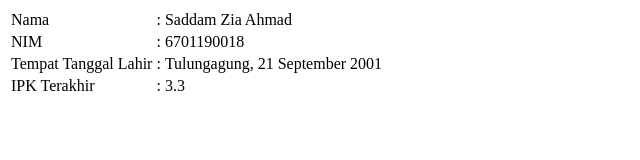
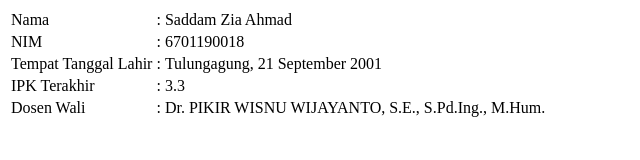
Before and after one commit to saddamziaa/6701190018-assessment1, a plain HTML site: page index.html in a window 1280 px wide. Shown: the whole page, without its empty margins (0-640 px from the left). Drawn offline with Linux system fonts and the light colour scheme.

Commit message:
v1.2.0-6701190018

```diff
--- a/index.html
+++ b/index.html
@@ -29,6 +29,12 @@
         <td>:</td>
         <td>3.3</td>
     </tr>
+
+    <tr>
+        <td>Dosen Wali</td>
+        <td>:</td>
+        <td>Dr. PIKIR WISNU WIJAYANTO, S.E., S.Pd.Ing., M.Hum.</td>
+    </tr>
 </table>
 </body>
 </html>
```
Also changed, not shown: about.html (added, +10 -0 lines).
